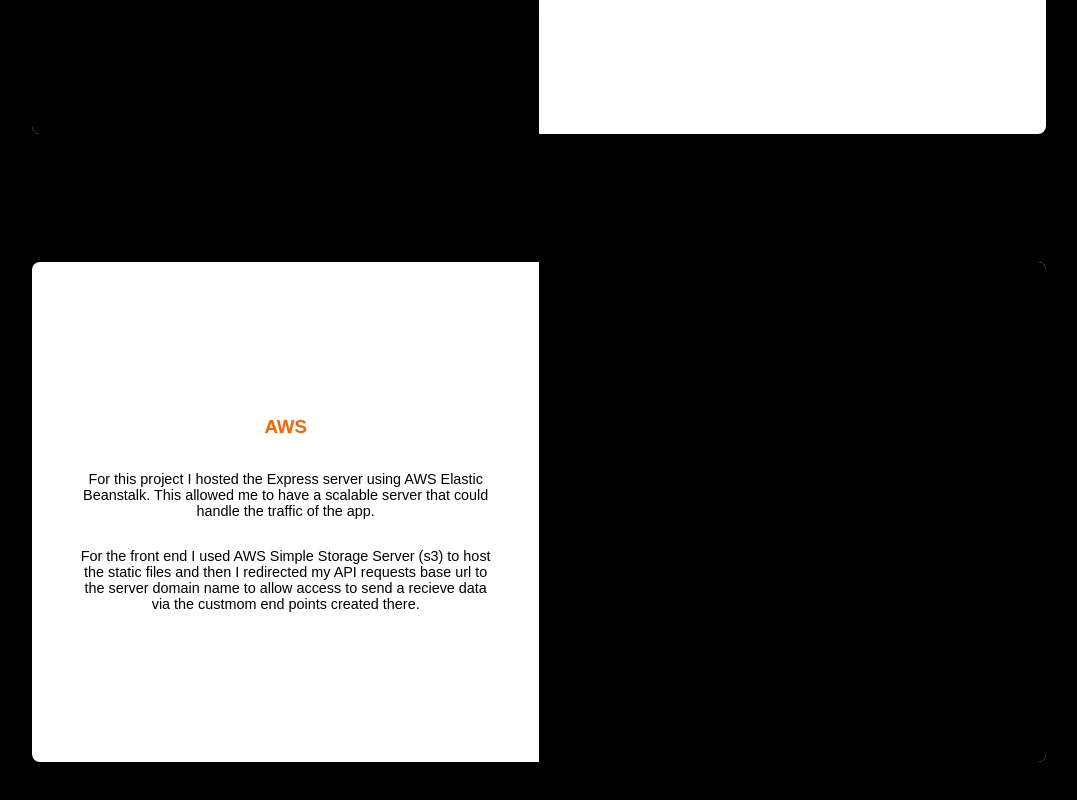
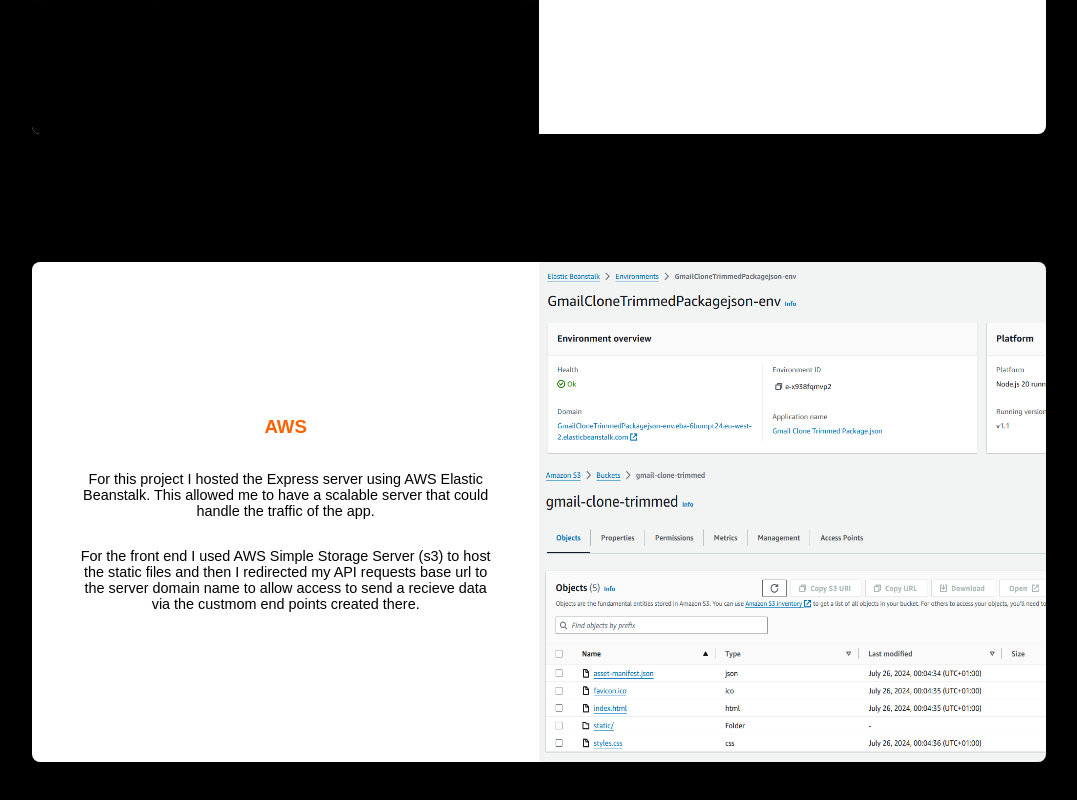
Before and after one commit to Jakes-Git-Hub/Professional-Portfolio, a React (Create React App) app: page /gmail-more in a window 1280 px wide. Shown: the part 7494-8294 px from the top of the page, without its empty margins (101-1178 px from the left). Built offline with nearby package versions, Linux system fonts and the light colour scheme; grey boxes are pictures that could not be loaded.

Commit message:
Made AWS Gmail Showcase Container for both break points

```diff
--- a/public/styles.css
+++ b/public/styles.css
@@ -1532,6 +1532,87 @@
     overflow: hidden;
 }
 
+.highlight-half-2-ss {
+    width: 50%;
+    height: 100%;
+    display: flex;
+    justify-content: center;
+    align-items: center;
+    background-color: black;
+    overflow: hidden;
+    flex-direction: column;
+}
+
+.ss-half-60 {
+    height: 60%;
+    width: 100%;
+}
+
+.ss-half-40 {
+    height: 40%;
+    width: 100%;
+}
+
+@media screen and (max-width: 1596px) {
+    .highlight-half-2-ss {
+        align-items: start;
+    }
+    .ss-half-60 {
+        height: 60%;
+        width: 150%;
+    }
+
+    .ss-half-40 {
+        height: 40%;
+        width: 150%;
+    }
+}
+
+@media screen and (max-width: 1142px) {
+    .ss-half-60 {
+        width: 200%;
+    }
+
+    .ss-half-40 {
+        width: 200%;
+    }
+}
+
+@media screen and (max-width: 1034px) {
+    .highlight-half-2-ss {
+        width: 100%;
+        height: 50%;
+        display: flex;
+        justify-content: center;
+        align-items: center;
+        background-color: black;
+        overflow: hidden;
+        flex-direction: column;
+    }
+    .ss-half-60 {
+        height: 60% !important;
+        width: 100%;
+    }
+
+    .ss-half-40 {
+        height: 40% !important;
+        width: 100%;
+    }
+}
+
+@media screen and (max-width: 618px) {
+    .highlight-half-2-ss {
+        align-items: start;
+    }
+    .ss-half-60 {
+        width: 150%;
+    }
+
+    .ss-half-40 {
+        width: 150%;
+    }
+}
+
 .highlight-desc-container {
     display: flex;
     align-items: center;
--- a/src/components/GMailMoreComponent.js
+++ b/src/components/GMailMoreComponent.js
@@ -370,8 +370,9 @@
                                     For the front end I used AWS Simple Storage Server (s3) to host the static files and then I redirected my API requests base url to the server domain name to allow access to send a recieve data via the custmom end points created there.
                                 </p>
                             </div>
-                            <div class='highlight-half-2'>
-
+                            <div class='highlight-half-2-ss'>
+                                <img className='ss-half-40' src={ebSS}/>
+                                <img className='ss-half-60' src={s3SS}/>
                             </div>
                         </div>
                     </div>
@@ -644,6 +645,45 @@
                             </div>
                         </div>
                     </div>
+
+                    <div class='content-container-padding black-background-highlights'>
+                        <div class='highlight-container white-background'>
+                            <div class='highlight-half-1'>
+                                <h3 className='orange'>Express Server</h3>
+                                <p class='p-showcase'>
+                                    The server is built using Express.js. I have custom API end points for each of the authorisation methods, and a custom end point to acquire the users IP.
+                                </p>
+                            </div>
+                            <div class='highlight-half-2'>
+                                <video
+                                    ref={videoRef6}
+                                    class='show-case-video'
+                                    controls
+                                    loop
+                                    muted
+                                >
+                                    <source src='./videos/Server Code Showcase.mp4' type="video/mp4">
+                                    </source>
+                                </video>
+                            </div>
+                        </div>
+                    </div>
+
+                    <div class='content-container-padding black-background-highlights'>
+                        <div class='highlight-container white-background'>
+                            <div class='highlight-half-1'>
+                                <h3 className='orange'>AWS</h3>
+                                <p class='p-showcase'>
+                                    For this project I hosted the Express server using AWS Elastic Beanstalk. This allowed me to have a scalable server that could handle the traffic of the app.                                </p>
+                                <p class='p-showcase'>
+                                    For the front end I used AWS Simple Storage Server (s3) to host the static files and then I redirected my API requests base url to the server domain name to allow access to send a recieve data via the custmom end points created there.                                </p>
+                            </div>
+                            <div class='highlight-half-2-ss'>
+                                <img className='ss-half-40' src={ebSS}/>
+                                <img className='ss-half-60' src={s3SS}/>
+                            </div>
+                        </div>
+                    </div>
                 </>
             )}
 
```
